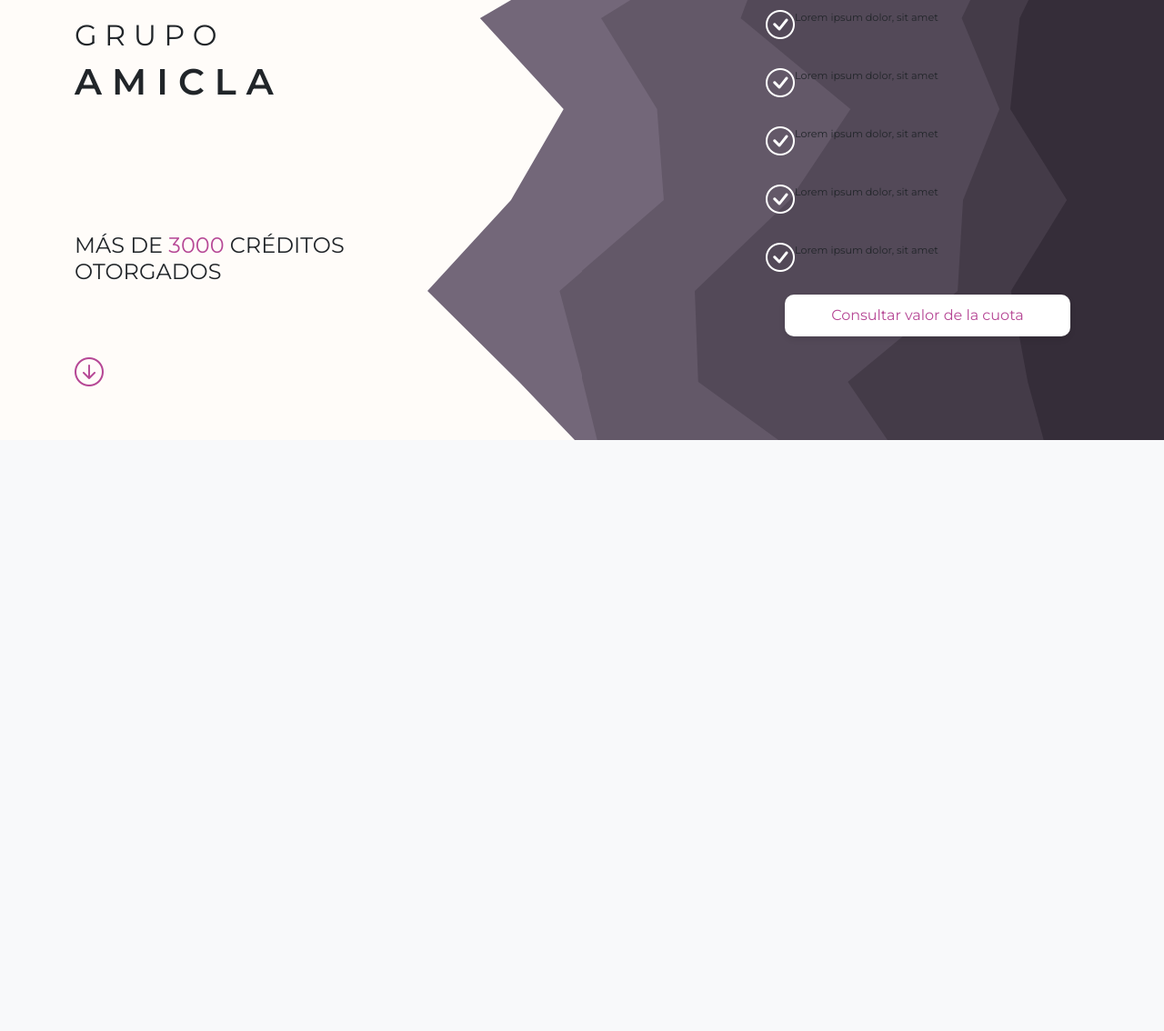
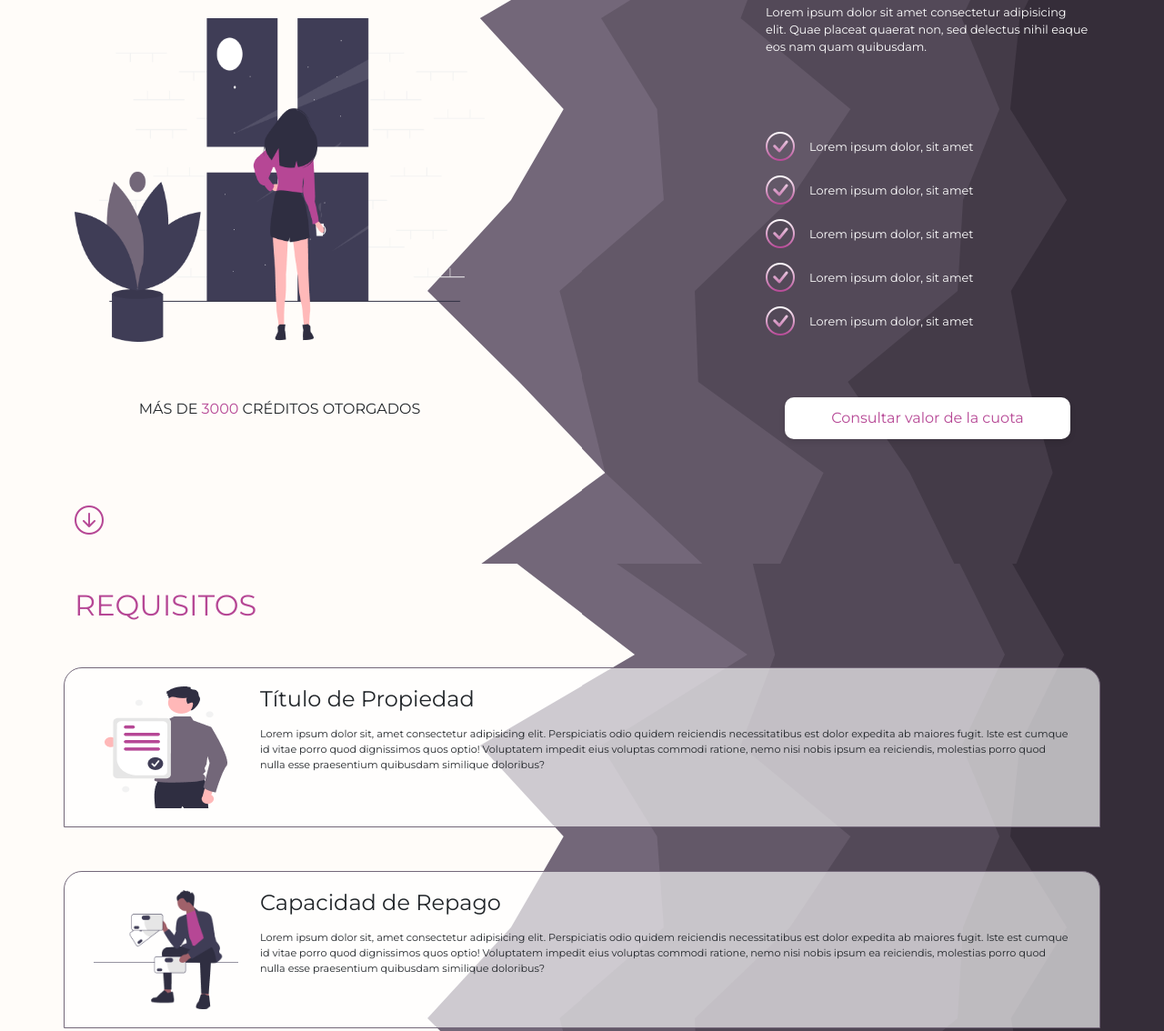
Before and after one commit to paolaortegagarcia/GrupoAmilcla, a plain HTML site: page index.html in a window 1280 px wide. Shown: the part 980-2114 px from the top of the page at 91% size. Before the commit the page ends 1464 px from the top, so only its background shows below. Drawn offline with nearby package versions, Linux system fonts and the light colour scheme.

Commit message:
terminando maquetado inicial

```diff
--- a/index.html
+++ b/index.html
@@ -47,7 +47,7 @@
 
   <!-- Pagina Principal -->
 
-  <div class="container main">
+  <div class="container main" id="form">
 
     <div class="row">
 
@@ -152,56 +152,56 @@
       <div class="col-md-5 d-flex flex-column justify-content-between">
 
         <div class="mb-3 mt-3">
-          <h2>G R U P O</h2>
-          <h1 class="amicla">A M I C L A</h1>
+          <img src="./img/ventana.png" alt="Ventana" class="imagenes">
         </div>
 
-        <div class="mb-5 pb-3">
-          <h3 class="subtitulo">MÁS DE <span class="color">3000</span> CRÉDITOS OTORGADOS</h3>
+        <div class="mt-5 mb-4 pb-2">
+          <h3 class="subtitulo">MÁS DE <span class="color"> 3000 </span> CRÉDITOS OTORGADOS</h3>
         </div>
 
       </div>
 
       <div class="col-md-3"></div>
 
-      <div class="col-md-4">
+      <div class="col-md-4 caja-checks d-flex flex-column justify-content-between">
 
-        <div class="caja-checks">
+        <div class="mb-3 textoChecks">
+          <p>Lorem ipsum dolor sit amet consectetur adipisicing elit. Quae placeat quaerat non, sed delectus nihil eaque eos nam quam quibusdam.</p>
+        </div>
 
-
-          <div class="checks">
+        <div class="checks mt-3">
 
             <div class="mb-3 d-flex align-items-center">
-              <i class="bi bi-check-circle"></i>
-              <p class="texto">Lorem ipsum dolor, sit amet </p>
+              <i class="bi bi-check-circle me-3"></i>
+              <p class="textoChecks d-flex align-items-center justify-content-center">Lorem ipsum dolor, sit amet </p>
             </div>
 
             <div class="mb-3 d-flex align-items-center">
-              <i class="bi bi-check-circle"></i>
-              <p class="texto">Lorem ipsum dolor, sit amet </p>
+              <i class="bi bi-check-circle me-3"></i>
+              <p class="textoChecks">Lorem ipsum dolor, sit amet </p>
             </div>
 
             <div class="mb-3 d-flex align-items-center">
-              <i class="bi bi-check-circle"></i>
-              <p class="texto">Lorem ipsum dolor, sit amet </p>
+              <i class="bi bi-check-circle me-3"></i>
+              <p class="textoChecks">Lorem ipsum dolor, sit amet </p>
             </div>
 
             <div class="mb-3 d-flex align-items-center">
-              <i class="bi bi-check-circle"></i>
-              <p class="texto">Lorem ipsum dolor, sit amet </p>
+              <i class="bi bi-check-circle me-3"></i>
+              <p class="textoChecks">Lorem ipsum dolor, sit amet </p>
             </div>
 
             <div class="mb-3 d-flex align-items-center">
-              <i class="bi bi-check-circle"></i>
-              <p class="texto">Lorem ipsum dolor, sit amet </p>
+              <i class="bi bi-check-circle me-3"></i>
+              <p class="textoChecks">Lorem ipsum dolor, sit amet </p>
             </div>
 
-            <div class="mb-3 text-center">
-              <button class="btn btn-white" type="submit">Consultar valor de la cuota</button>
-            </div>
+        </div>
 
-          </div>
-
+        <div class="mb-3 text-center">
+          <a href="#form">
+            <button class="btn btn-white" type="submit">Consultar valor de la cuota</button>
+          </a>
         </div>
 
       </div>
@@ -211,8 +211,102 @@
   </div>
 
   <div class="scrollDown container">
-    <i class="bi bi-arrow-down-circle"></i>
+    <a href="#requisitos">
+      <i class="bi bi-arrow-down-circle"></i>
+    </a>
   </div>
+
+  <!-- Requisitos -->
+
+  <div class="container requisitos" id="requisitos">
+
+    <h2 class="creditos">REQUISITOS</h2>
+
+    <div class="reqs-container pb-5">
+
+      <div class="row reqs mt-5 d-flex">
+
+        <div class="col-md-2">
+          <img src="./img/certificado.png" alt="propiedad" class="imagenes">
+        </div>
+
+        <div class="col-md-10">
+          <h4 class="text-start">Título de Propiedad</h4>
+          <p class="texto text-start mt-3">Lorem ipsum dolor sit, amet consectetur adipisicing elit. Perspiciatis odio quidem reiciendis necessitatibus est dolor expedita ab maiores fugit. Iste est cumque id vitae porro quod dignissimos quos optio! Voluptatem impedit eius voluptas commodi ratione, nemo nisi nobis ipsum ea reiciendis, molestias porro quod nulla esse praesentium quibusdam similique doloribus?</p>
+        </div>
+
+      </div>
+
+      <div class="row reqs mt-5 d-flex">
+
+        <div class="col-md-2">
+          <img src="./img/tarjetas.png" alt="repago" class="imagenes">
+        </div>
+
+        <div class="col-md-10">
+          <h4 class="text-start">Capacidad de Repago</h4>
+          <p class="texto text-start mt-3">Lorem ipsum dolor sit, amet consectetur adipisicing elit. Perspiciatis odio quidem reiciendis necessitatibus est dolor expedita ab maiores fugit. Iste est cumque id vitae porro quod dignissimos quos optio! Voluptatem impedit eius voluptas commodi ratione, nemo nisi nobis ipsum ea reiciendis, molestias porro quod nulla esse praesentium quibusdam similique doloribus?</p>
+        </div>
+
+      </div>
+
+      <div class="row reqs mt-5 d-flex">
+
+        <div class="col-md-2">
+          <img src="./img/lupa.png" alt="otros" class="imagenes">
+        </div>
+
+        <div class="col-md-10">
+          <h4 class="text-start">Otro Requisito</h4>
+          <p class="texto text-start mt-3">Lorem ipsum dolor sit, amet consectetur adipisicing elit. Perspiciatis odio quidem reiciendis necessitatibus est dolor expedita ab maiores fugit. Iste est cumque id vitae porro quod dignissimos quos optio! Voluptatem impedit eius voluptas commodi ratione, nemo nisi nobis ipsum ea reiciendis, molestias porro quod nulla esse praesentium quibusdam similique doloribus?</p>
+        </div>
+
+      </div>
+
+    </div>
+
+  </div>
+
+
+  <footer class="container mt-5 pb-5">
+
+    <div class="row">
+
+      <div class="col-md-5 mt-5">
+        <a href="#form">
+          <button class="btn btn-pink" type="submit">Consultar valor de la cuota</button>
+        </a>
+      </div>
+
+      <div class="col-md-3"></div>
+
+      <div class="col-md-4 d-md-flex flex-column align-items-start ">
+        <div class="mb-3 d-flex align-items-center">
+          <i class="bi bi-telephone mb-2 me-3"></i>
+          <p class="textoChecks">11-1111-0000</p>
+        </div>
+
+        <div class="mb-3 d-flex align-items-center">
+          <i class="bi bi-envelope mb-2 me-3"></i>
+          <p class="textoChecks">amicla@mail.com</p>
+        </div>
+
+        <div class="mb-3 d-flex align-items-center">
+          <i class="bi bi-geo-alt mb-2 me-3"></i>
+          <p class="textoChecks">Buenos Aires, Argentina</p>
+        </div>
+
+      </div>
+
+    </div>
+
+  </footer>
+
+
+
+
+
+
 
 
 
--- a/syles/index.css
+++ b/syles/index.css
@@ -14,6 +14,10 @@ body {
   height: 100vh;
   background: url("../img/fondo.svg") center / cover no-repeat fixed;
   background-size: cover;
+}
+
+html {
+  scroll-behavior: smooth;
 }
 
 /* Header */
@@ -64,8 +68,16 @@ header {
   color: #B64795;
 }
 
-.bi-check-circle {
-  color: white;
+.bi-check-circle, .bi-telephone, .bi-envelope, .bi-geo-alt   {
+  width: 2rem;
+  height: 2rem;
+  background: linear-gradient(to bottom, white, #B64795);
+  -webkit-background-clip: text;
+  background-clip: text;
+  color: transparent;
+  display: inline-flex;
+  align-items: center;
+  justify-content: center;
   font-size: 2rem;
 }
 
@@ -139,16 +151,40 @@ header {
 
 #checks {
   padding-top: 60px;
+  margin-bottom: 50px;
 }
 
 .subtitulo {
-  font-size: 1.5rem;
+  font-size: 1rem;
+  text-align: center;
 }
 
 .subtitulo span {
   color: #B64795;
 }
 
-.bi-check-circle {
+p {
+  margin-bottom: 0;
+}
+
+.textoChecks{
+  font-size: 0.8rem;
   color: white;
 }
+
+.imagenes {
+  max-width: 100%;
+  height: auto;
+}
+
+/* Requisitos */
+
+
+.reqs {
+  border: 1px solid #736779;
+  padding: 20px;
+  border-top-left-radius: 20px;
+  border-top-right-radius: 20px;
+  background-color: rgba(255, 255, 255, 0.651);
+  text-align: center;
+}
```
Also changed, not shown: img/certificado.png (added), img/lupa.png (added), img/tarjetas.png (added), img/ventana.png (added).
